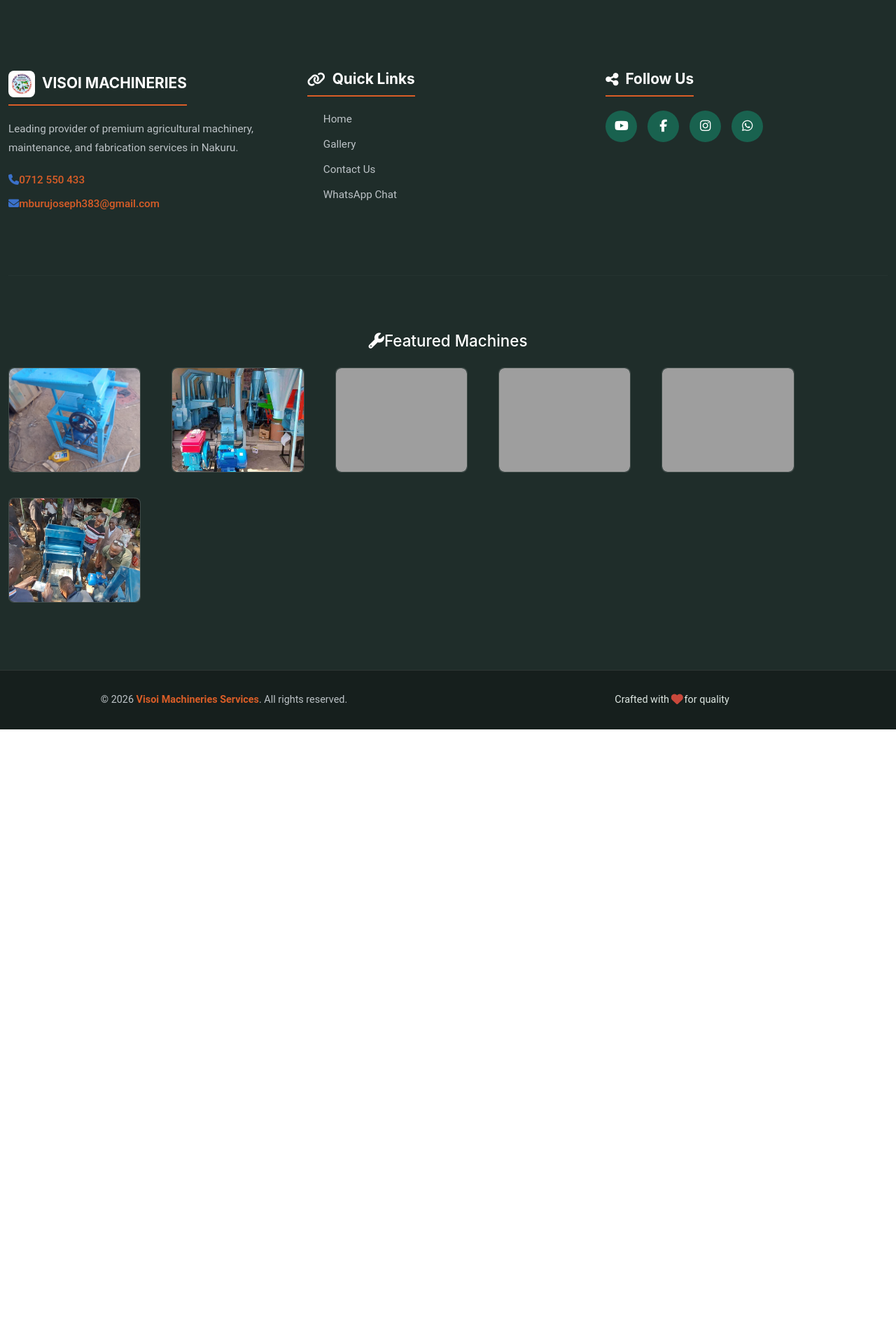
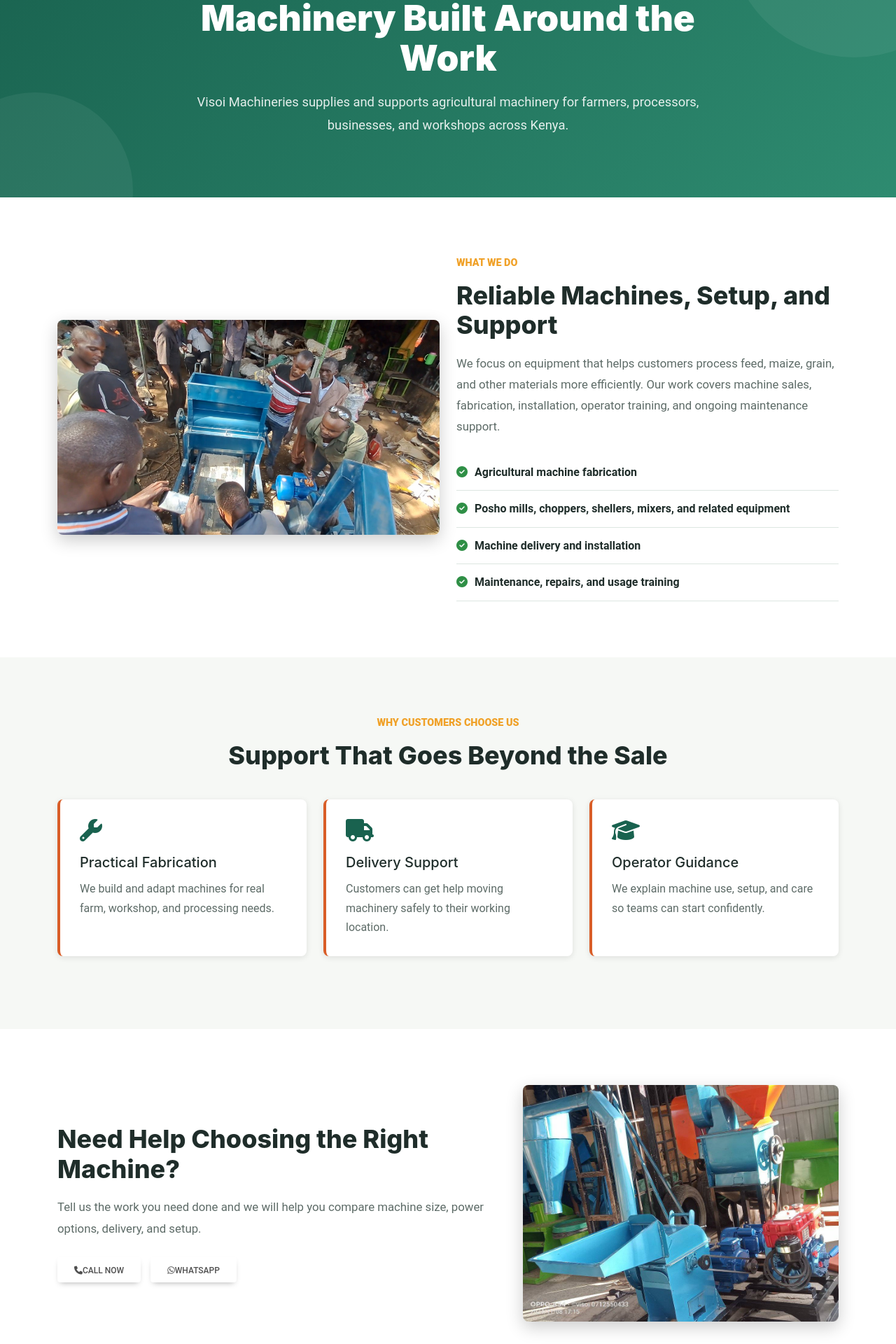
Before and after one commit to Paulwamaria/visoi, a React (Create React App) app: page /about in a window 1280 px wide. Shown: the part 200-2120 px from the top of the page at 70% size. Before the commit the page ends 1242 px from the top, so only its background shows below. Built offline with nearby package versions, Linux system fonts and the light colour scheme; grey boxes are pictures that could not be loaded.

Commit message:
Add about page

```diff
--- /dev/null
+++ b/src/components/about.js
@@ -0,0 +1,134 @@
+import React from "react";
+import { Container, Row, Col } from "react-bootstrap";
+import workshopImage from "../assets/images/huller05.jpg";
+import machineImage from "../assets/images/poshoCollection.jpg";
+import "../styles/about.css";
+
+const About = () => {
+  const values = [
+    {
+      icon: "fa fa-wrench",
+      title: "Practical Fabrication",
+      text: "We build and adapt machines for real farm, workshop, and processing needs.",
+    },
+    {
+      icon: "fa fa-truck",
+      title: "Delivery Support",
+      text: "Customers can get help moving machinery safely to their working location.",
+    },
+    {
+      icon: "fa fa-graduation-cap",
+      title: "Operator Guidance",
+      text: "We explain machine use, setup, and care so teams can start confidently.",
+    },
+  ];
+
+  const services = [
+    "Agricultural machine fabrication",
+    "Posho mills, choppers, shellers, mixers, and related equipment",
+    "Machine delivery and installation",
+    "Maintenance, repairs, and usage training",
+  ];
+
+  return (
+    <div className="about-page">
+      <section className="about-header">
+        <Container>
+          <span className="about-kicker">About Visoi</span>
+          <h1 className="about-title">Machinery Built Around the Work</h1>
+          <p className="about-subtitle">
+            Visoi Machineries supplies and supports agricultural machinery for
+            farmers, processors, businesses, and workshops across Kenya.
+          </p>
+        </Container>
+      </section>
+
+      <section className="about-story">
+        <Container>
+          <Row className="align-items-center">
+            <Col lg="6" className="mb-4 mb-lg-0">
+              <img
+                src={workshopImage}
+                alt="Visoi machinery workshop equipment"
+                className="about-story-image"
+              />
+            </Col>
+            <Col lg="6">
+              <div className="about-story-content">
+                <span className="about-kicker">What We Do</span>
+                <h2>Reliable Machines, Setup, and Support</h2>
+                <p>
+                  We focus on equipment that helps customers process feed,
+                  maize, grain, and other materials more efficiently. Our work
+                  covers machine sales, fabrication, installation, operator
+                  training, and ongoing maintenance support.
+                </p>
+                <ul className="about-service-list">
+                  {services.map((service) => (
+                    <li key={service}>{service}</li>
+                  ))}
+                </ul>
+              </div>
+            </Col>
+          </Row>
+        </Container>
+      </section>
+
+      <section className="about-values">
+        <Container>
+          <div className="about-section-heading">
+            <span className="about-kicker">Why Customers Choose Us</span>
+            <h2>Support That Goes Beyond the Sale</h2>
+          </div>
+          <Row>
+            {values.map((value) => (
+              <Col lg="4" md="6" className="mb-4" key={value.title}>
+                <article className="about-value-card">
+                  <i className={value.icon}></i>
+                  <h3>{value.title}</h3>
+                  <p>{value.text}</p>
+                </article>
+              </Col>
+            ))}
+          </Row>
+        </Container>
+      </section>
+
+      <section className="about-cta">
+        <Container>
+          <Row className="align-items-center">
+            <Col lg="7" className="mb-4 mb-lg-0">
+              <h2>Need Help Choosing the Right Machine?</h2>
+              <p>
+                Tell us the work you need done and we will help you compare
+                machine size, power options, delivery, and setup.
+              </p>
+              <div className="about-cta-buttons">
+                <a href="tel:0712550433" className="btn about-call-btn">
+                  <i className="fa fa-phone mr-2"></i>Call Now
+                </a>
+                <a
+                  href="https://wa.me/254712550433"
+                  className="btn about-whatsapp-btn"
+                  target="_blank"
+                  rel="noopener noreferrer"
+                >
+                  <i className="fa fa-whatsapp mr-2"></i>WhatsApp
+                </a>
+              </div>
+            </Col>
+            <Col lg="5">
+              <img
+                src={machineImage}
+                alt="Visoi agricultural machinery collection"
+                className="about-cta-image"
+              />
+            </Col>
+          </Row>
+        </Container>
+      </section>
+    </div>
+  );
+};
+
+export default About;
--- a/src/components/footer.js
+++ b/src/components/footer.js
@@ -48,6 +48,7 @@
                             <ul className="footer-links">
                                 <li><a href="/">Home</a></li>
                                 <li><a href="/gallery">Gallery</a></li>
+                                <li><a href="/about">About Us</a></li>
                                 <li><a href="/contacts">Contact Us</a></li>
                                 <li><a href="https://wa.me/254712550433">WhatsApp Chat</a></li>
                             </ul>
--- a/src/components/navbar.js
+++ b/src/components/navbar.js
@@ -3,6 +3,7 @@
 import Contacts from "./contacts"
 import Home from "./home"
 import Gallery from "./gallery"
+import About from "./about"
 import {Navbar, Nav, Container} from "react-bootstrap"
 import "../styles/navbar.css"
 
@@ -27,6 +28,9 @@
 									</Nav.Link>
 									<Nav.Link href="/gallery" className="nav-item-link">
 										<i className="fa fa-images mr-2"></i>Gallery
+									</Nav.Link>
+									<Nav.Link href="/about" className="nav-item-link">
+										<i className="fa fa-info-circle mr-2"></i>About
 									</Nav.Link>
 									<Nav.Link href="/contacts" className="nav-item-link">
 										<i className="fa fa-envelope mr-2"></i>Contact
@@ -54,6 +58,8 @@
 							element={<Home/>}></Route>
 						<Route exact path="/gallery"
 							element={<Gallery/>}></Route>
+						<Route exact path="/about"
+							element={<About/>}></Route>
 						<Route exact path="/contacts"
 							element={<Contacts/>}></Route>
 					</Routes>
--- /dev/null
+++ b/src/styles/about.css
@@ -0,0 +1,265 @@
+/* ============================================
+   ABOUT PAGE
+   ============================================ */
+
+.about-page {
+  background-color: var(--light-bg, #f6f8f5);
+  min-height: 100vh;
+}
+
+.about-header {
+  background: linear-gradient(135deg, var(--primary-color, #19624f) 0%, var(--primary-light, #2e8b70) 100%);
+  color: white;
+  overflow: hidden;
+  padding: 86px 30px;
+  position: relative;
+  text-align: center;
+}
+
+.about-header::before,
+.about-header::after {
+  background-color: rgba(255, 255, 255, 0.06);
+  border-radius: 50%;
+  content: '';
+  position: absolute;
+  z-index: 0;
+}
+
+.about-header::before {
+  height: 360px;
+  right: -120px;
+  top: -150px;
+  width: 360px;
+}
+
+.about-header::after {
+  bottom: -130px;
+  height: 280px;
+  left: -90px;
+  width: 280px;
+}
+
+.about-header .container {
+  position: relative;
+  z-index: 1;
+}
+
+.about-kicker {
+  color: var(--accent-color, #f0a128);
+  display: inline-block;
+  font-size: 0.9rem;
+  font-weight: 800;
+  letter-spacing: 0;
+  margin-bottom: 14px;
+  text-transform: uppercase;
+}
+
+.about-title {
+  color: white;
+  font-size: 3.2rem;
+  font-weight: 900;
+  line-height: 1.12;
+  margin: 0 auto 18px;
+  max-width: 780px;
+}
+
+.about-subtitle {
+  color: rgba(255, 255, 255, 0.88);
+  font-size: 1.15rem;
+  line-height: 1.8;
+  margin: 0 auto;
+  max-width: 720px;
+}
+
+.about-story,
+.about-values,
+.about-cta {
+  padding: 80px 30px;
+}
+
+.about-story {
+  background-color: var(--surface-color, #ffffff);
+}
+
+.about-story-image,
+.about-cta-image {
+  border-radius: 8px;
+  box-shadow: var(--shadow-lg, 0 8px 24px rgba(0, 0, 0, 0.2));
+  display: block;
+  height: 100%;
+  max-height: 440px;
+  object-fit: cover;
+  width: 100%;
+}
+
+.about-story-content h2,
+.about-section-heading h2,
+.about-cta h2 {
+  color: var(--dark-text, #1f2d2a);
+  font-size: 2.25rem;
+  font-weight: 850;
+  line-height: 1.18;
+  margin-bottom: 18px;
+}
+
+.about-story-content p,
+.about-cta p {
+  color: var(--gray-text, #5d6b67);
+  font-size: 1.05rem;
+  line-height: 1.8;
+}
+
+.about-service-list {
+  list-style: none;
+  margin: 24px 0 0;
+  padding: 0;
+}
+
+.about-service-list li {
+  border-bottom: 1px solid var(--border-color, #dde6e1);
+  color: var(--dark-text, #1f2d2a);
+  font-weight: 650;
+  padding: 13px 0;
+}
+
+.about-service-list li::before {
+  color: var(--success-color, #2f8f46);
+  content: '\f058';
+  font-family: FontAwesome;
+  margin-right: 10px;
+}
+
+.about-values {
+  background-color: var(--light-bg, #f6f8f5);
+}
+
+.about-section-heading {
+  margin: 0 auto 42px;
+  max-width: 720px;
+  text-align: center;
+}
+
+.about-value-card {
+  background-color: var(--surface-color, #ffffff);
+  border-left: 4px solid var(--secondary-color, #d95d27);
+  border-radius: 8px;
+  box-shadow: var(--shadow-sm, 0 2px 8px rgba(0, 0, 0, 0.1));
+  height: 100%;
+  padding: 28px;
+  transition: var(--transition, all 0.3s ease);
+}
+
+.about-value-card:hover {
+  box-shadow: var(--shadow-lg, 0 8px 24px rgba(0, 0, 0, 0.15));
+  transform: translateY(-4px);
+}
+
+.about-value-card i {
+  color: var(--primary-color, #19624f);
+  font-size: 2rem;
+  margin-bottom: 18px;
+}
+
+.about-value-card h3 {
+  color: var(--dark-text, #1f2d2a);
+  font-size: 1.25rem;
+  margin-bottom: 12px;
+}
+
+.about-value-card p {
+  color: var(--gray-text, #5d6b67);
+  line-height: 1.7;
+  margin: 0;
+}
+
+.about-cta {
+  background-color: var(--surface-color, #ffffff);
+}
+
+.about-cta-buttons {
+  display: flex;
+  flex-wrap: wrap;
+  gap: 14px;
+  margin-top: 26px;
+}
+
+.about-call-btn,
+.about-whatsapp-btn {
+  align-items: center;
+  border-radius: 8px;
+  color: white;
+  display: inline-flex;
+  font-weight: 750;
+  gap: 8px;
+  justify-content: center;
+  padding: 12px 24px;
+  text-decoration: none;
+}
+
+.about-call-btn {
+  background-color: var(--secondary-color, #d95d27);
+}
+
+.about-call-btn:hover {
+  background-color: var(--secondary-dark, #b9471a);
+  color: white;
+  transform: translateY(-2px);
+}
+
+.about-whatsapp-btn {
+  background-color: #25d366;
+}
+
+.about-whatsapp-btn:hover {
+  background-color: #20ba5f;
+  color: white;
+  transform: translateY(-2px);
+}
+
+@media (max-width: 992px) {
+  .about-title {
+    font-size: 2.6rem;
+  }
+
+  .about-story,
+  .about-values,
+  .about-cta {
+    padding: 64px 20px;
+  }
+}
+
+@media (max-width: 768px) {
+  .about-header {
+    padding: 64px 16px;
+  }
+
+  .about-title {
+    font-size: 2.15rem;
+  }
+
+  .about-subtitle {
+    font-size: 1rem;
+  }
+
+  .about-story,
+  .about-values,
+  .about-cta {
+    padding-left: 16px;
+    padding-right: 16px;
+  }
+
+  .about-story-content h2,
+  .about-section-heading h2,
+  .about-cta h2 {
+    font-size: 1.8rem;
+  }
+
+  .about-cta-buttons {
+    flex-direction: column;
+  }
+
+  .about-call-btn,
+  .about-whatsapp-btn {
+    width: 100%;
+  }
+}
```
